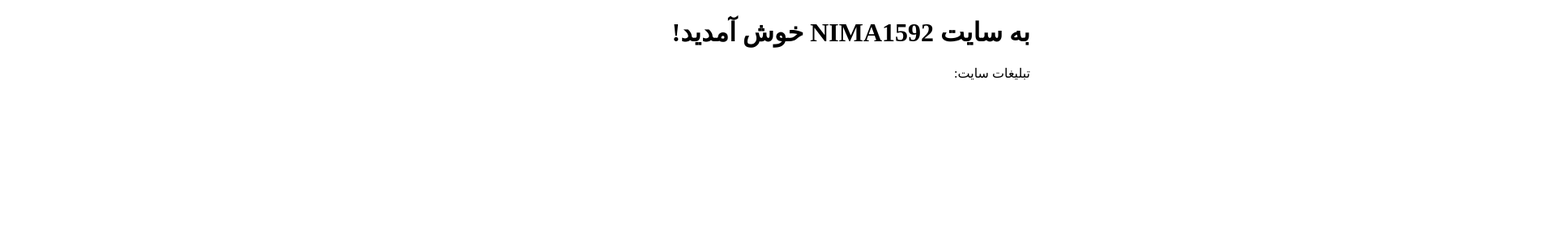
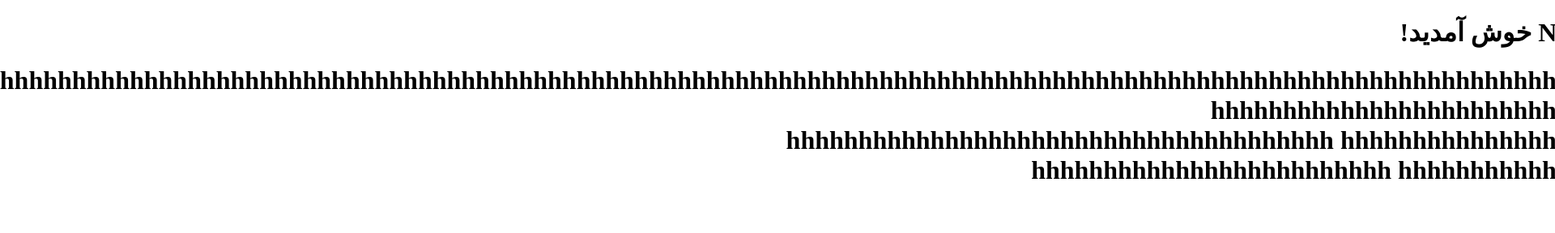
Before and after one commit to nimakarimi1592n-droid/wp, a plain HTML site: page Ad/index.html in a window 1280 px wide. Shown: the top 288 px of the page at 81% size, 1920 px wide, since content can reach past the window. Drawn offline with Linux system fonts and the light colour scheme.

Commit message:
Update index.html

```diff
--- a/Ad/index.html
+++ b/Ad/index.html
@@ -28,6 +28,12 @@
 </head>
 <body>
     <h1>به سایت NIMA1592 خوش آمدید!</h1>
+    <h1>hhhhhhhhhhhhhhhhhhhhhhhhhhhhhhhhhhhhhhhhhhhhhhhhhhhhhhhhhhhhhhhhhhhhhhhhhhhhhhhhhhhhhhhhhhhhhhhhhhhhhhhhhhhhhhhhhhhhhhhhhh
+    hhhhhhhhhhhhhhhhhhhhhhhhhhhhhhhhhhhhhh
+    hhhhhhhhhhhhhhhhhhhhhhhhhhhhhhhhhhhhhh
+    hhhhhhhhhhhhhhhhhhhhhhhhhhhhh
+    hhhhhhhhhhhhhhhhhhhhhhhhh
+    hhhhhhhhhhhhhhhhhhhhhhhhh</h1>
     <p>تبلیغات سایت:</p>
 
     <div id="pos-article-display-119277"></div>
```
